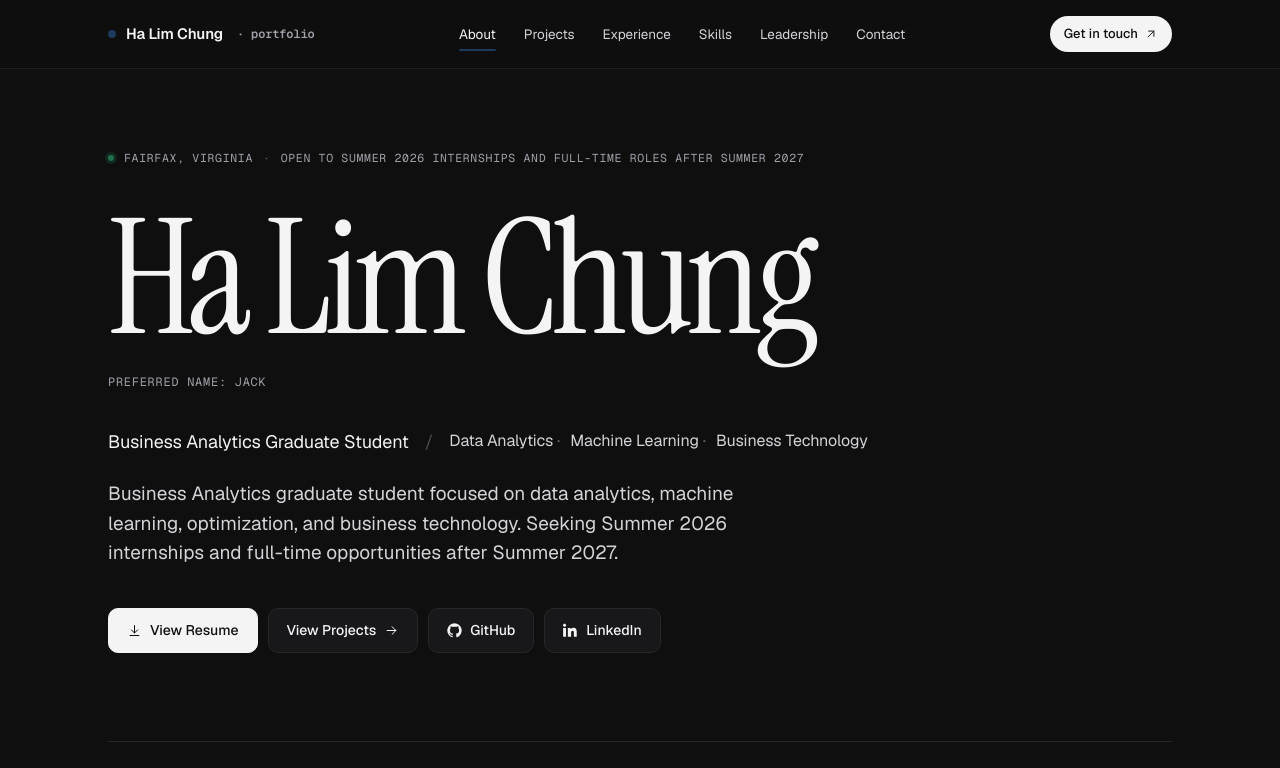
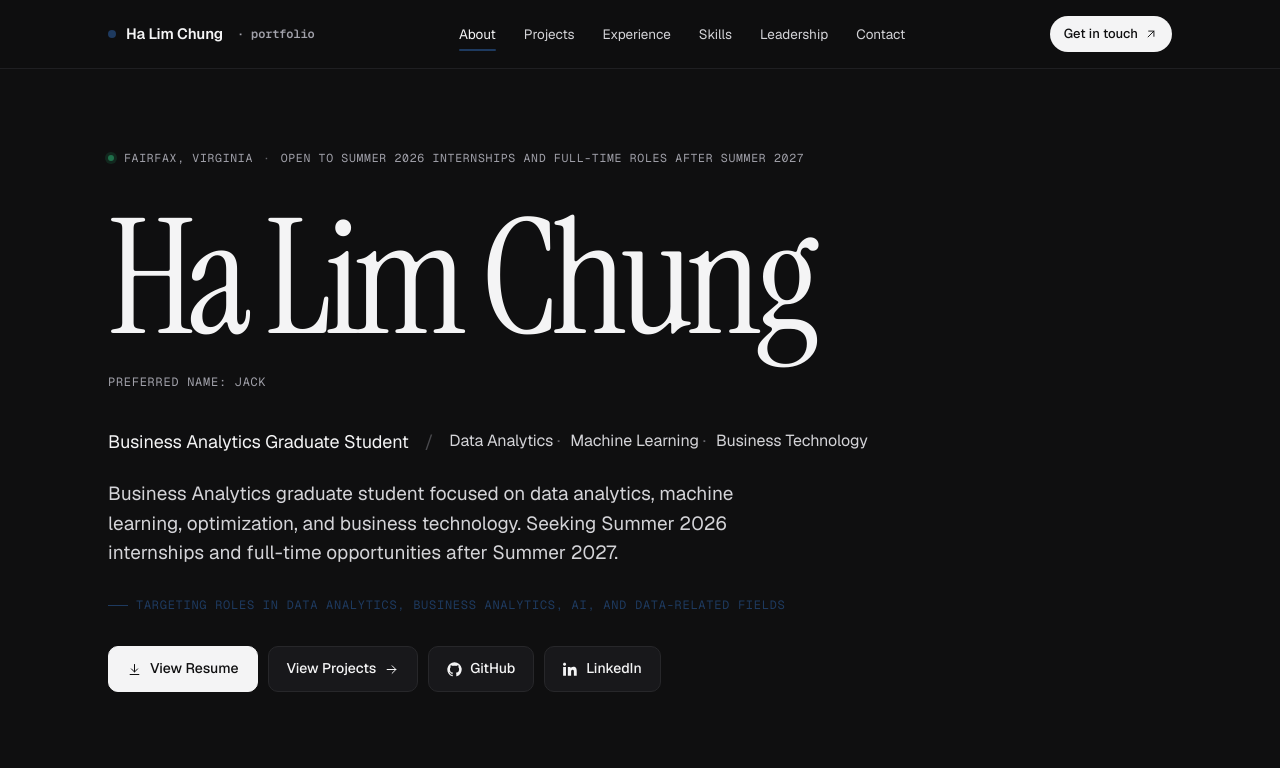
Before and after one commit to wjdgkfla/portfolio, a Next.js app: page / in a window 1280 px wide. Shown: the top 768 px of the page. Built offline with nearby package versions, Linux system fonts and the light colour scheme.

Commit message:
add role target line to hero, fix all headings and content

```diff
--- a/app/globals.css
+++ b/app/globals.css
@@ -297,6 +297,23 @@ section {
   color: var(--ink-2);
   max-width: 640px;
   margin: 0 0 40px;
+}
+.hero-target {
+  font-size: 12px;
+  color: var(--accent);
+  letter-spacing: 0.06em;
+  text-transform: uppercase;
+  margin: -12px 0 32px;
+  display: flex;
+  align-items: center;
+  gap: 8px;
+}
+.hero-target::before {
+  content: '';
+  width: 20px;
+  height: 1px;
+  background: var(--accent);
+  display: inline-block;
 }
 .hero-ctas {
   display: flex;
--- a/components/Hero.jsx
+++ b/components/Hero.jsx
@@ -26,6 +26,7 @@ export default function Hero() {
           </span>
         </p>
         <p className="hero-summary">{p.summary}</p>
+        <p className="hero-target mono">Targeting roles in data analytics, business analytics, AI, and data-related fields</p>
         <div className="hero-ctas">
           <a className="btn btn-primary" href={p.resume} target="_blank" rel="noreferrer">
             <Download style={{ width: 15, height: 15 }} /> View Resume
```
